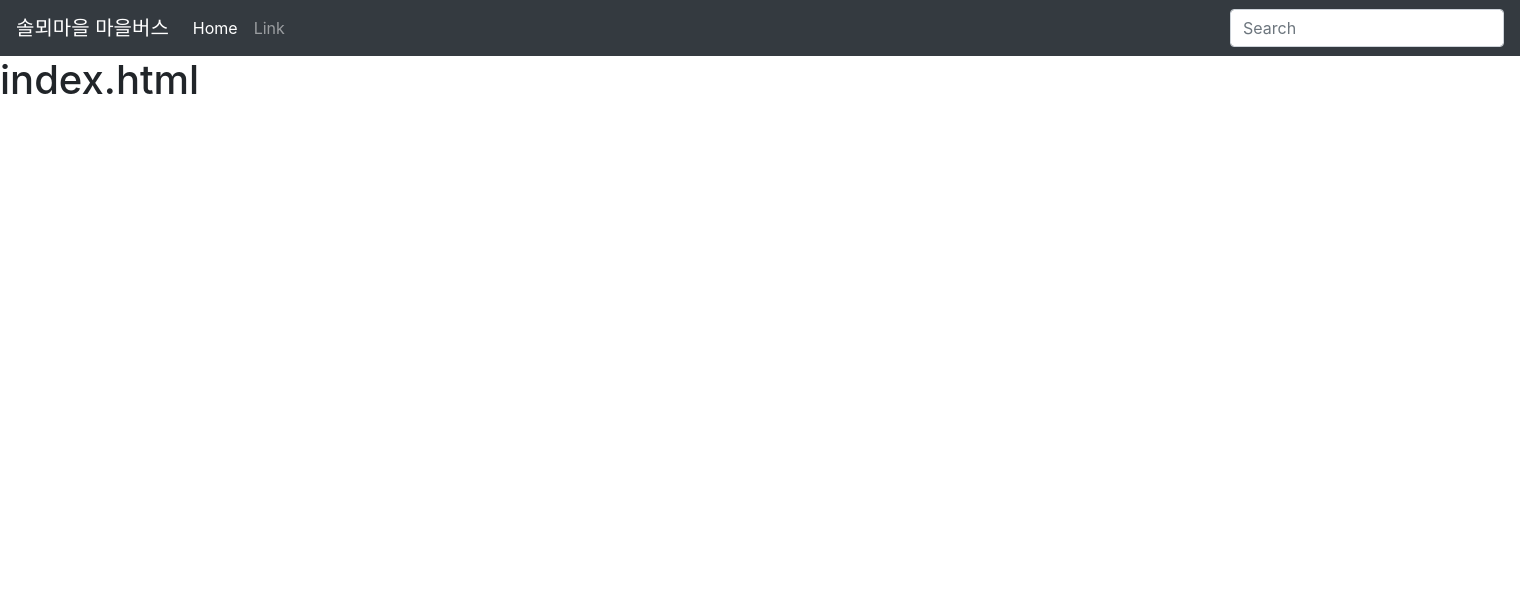
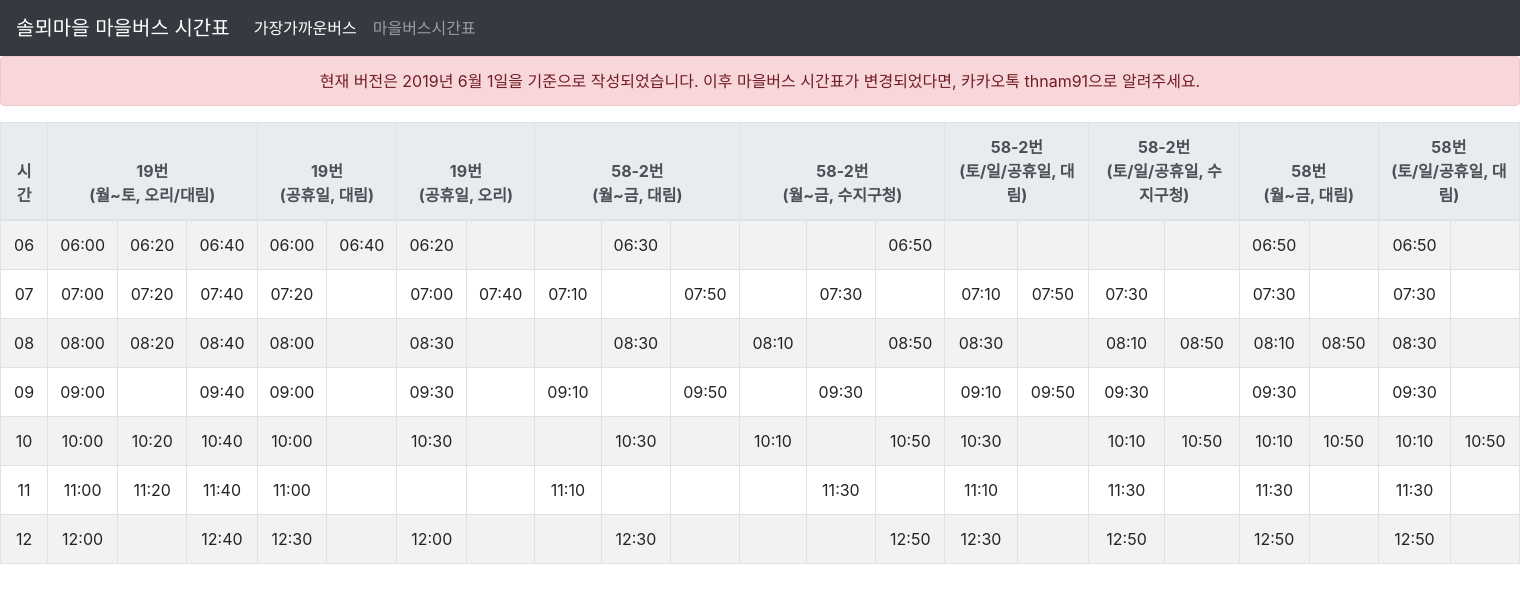
Before and after one commit to thnam91/bus-timetable, a Django app: page /timetable/ in a window 1520 px wide. Shown: the top 603 px of the page. Run offline with Django 3.2, Linux system fonts and the light colour scheme; some libraries are stand-ins or nearby versions.

Commit message:
timetable 페이지 초안 작성, bootstrap 기반의 static table 방식

```diff
--- a/timetable/templates/timetable/index.html
+++ /dev/null
@@ -1,6 +0,0 @@
-{% extends 'timetable/layout.html' %}
-{% load bootstrap4 %}
-
-{% block content %}
-<h1>index.html</h1>
-{% endblock content %}
--- a/timetable/templates/timetable/layout.html
+++ b/timetable/templates/timetable/layout.html
@@ -10,23 +10,20 @@
     </head>
     <body>
         <nav class="navbar navbar-expand navbar-dark bg-dark">
-            <a class="navbar-brand" href="#">솔뫼마을 마을버스</a>
+            <a class="navbar-brand" href="#">솔뫼마을 마을버스 시간표</a>
             <button class="navbar-toggler" type="button" data-toggle="collapse" data-target="#navbarsExample02" aria-controls="navbarsExample02" aria-expanded="false" aria-label="Toggle navigation">
                 <span class="navbar-toggler-icon"></span>
             </button>
 
             <div class="collapse navbar-collapse" id="navbarsExample02">
                 <ul class="navbar-nav mr-auto">
-                <li class="nav-item active">
-                    <a class="nav-link" href="#">Home <span class="sr-only">(current)</span></a>
-                </li>
-                <li class="nav-item">
-                    <a class="nav-link" href="#">Link</a>
-                </li>
+                    <li class="nav-item active">
+                        <a class="nav-link" href="#">가장가까운버스<span class="sr-only">(current)</span></a>
+                    </li>
+                    <li class="nav-item">
+                        <a class="nav-link" href="http://127.0.0.1:8000/timetable/">마을버스시간표</a>
+                    </li>
                 </ul>
-                <form class="form-inline my-2 my-md-0">
-                <input class="form-control" type="text" placeholder="Search">
-                </form>
             </div>
         </nav>
         {% block content %}
--- /dev/null
+++ b/timetable/templates/timetable/timetable.html
@@ -0,0 +1,133 @@
+{% extends 'timetable/layout.html' %}
+{% load bootstrap4 %}
+
+{% block content %}
+
+<div class="alert alert-danger" role="alert" align="center">
+    현재 버전은 2019년 6월 1일을 기준으로 작성되었습니다. 이후 마을버스 시간표가 변경되었다면, 카카오톡 thnam91으로 알려주세요.
+</div>
+
+<table class="table table-striped table-bordered">
+    <thead class="thead-light" align="center">
+        <tr>
+            <th scope="col">시간</th>
+            <th scope="col" colspan="3">19번<br/>(월~토, 오리/대림)</th>
+            <th scope="col" colspan="2">19번<br/>(공휴일, 대림)</th>
+            <th scope="col" colspan="2">19번<br/>(공휴일, 오리)</th>
+            <th scope="col" colspan="3">58-2번<br/>(월~금, 대림)</th>
+            <th scope="col" colspan="3">58-2번<br/>(월~금, 수지구청)</th>
+            <th scope="col" colspan="2">58-2번<br/>(토/일/공휴일, 대림)</th>
+            <th scope="col" colspan="2">58-2번<br/>(토/일/공휴일, 수지구청)</th>
+            <th scope="col" colspan="2">58번<br/>(월~금, 대림)</th>
+            <th scope="col" colspan="2">58번<br/>(토/일/공휴일, 대림)</th>
+        </tr>
+    </thead>
+    <tbody align="center">
+        <tr>
+            <td>06</td>
+            <!-- 19번 -->
+            <td>06:00</td><td>06:20</td><td>06:40</td>
+            <td>06:00</td><td>06:40</td>
+            <td>06:20</td><td></td>
+            <!-- 58-2번 -->
+            <td></td><td>06:30</td><td></td>
+            <td></td><td></td><td>06:50</td>
+            <td></td><td></td>
+            <td></td><td></td>
+            <!-- 58번 -->
+            <td>06:50</td><td></td>
+            <td>06:50</td><td></td>
+        </tr>
+        <tr>
+            <td>07</td>
+            <!-- 19번 -->
+            <td>07:00</td><td>07:20</td><td>07:40</td>
+            <td>07:20</td><td></td>
+            <td>07:00</td><td>07:40</td>
+            <!-- 58-2번 -->
+            <td>07:10</td><td></td><td>07:50</td>
+            <td></td><td>07:30</td><td></td>
+            <td>07:10</td><td>07:50</td>
+            <td>07:30</td><td></td>
+            <!-- 58번 -->
+            <td>07:30</td><td></td>
+            <td>07:30</td><td></td>
+        </tr>
+        <tr>
+            <td>08</td>
+            <!-- 19번 -->
+            <td>08:00</td><td>08:20</td><td>08:40</td>
+            <td>08:00</td><td></td>
+            <td>08:30</td><td></td>
+            <!-- 58-2번 -->
+            <td></td><td>08:30</td><td></td>
+            <td>08:10</td><td></td><td>08:50</td>
+            <td>08:30</td><td></td>
+            <td>08:10</td><td>08:50</td>
+            <!-- 58번 -->
+            <td>08:10</td><td>08:50</td>
+            <td>08:30</td><td></td>
+        </tr>
+        <tr>
+            <td>09</td>
+            <!-- 19번 -->
+            <td>09:00</td><td></td><td>09:40</td>
+            <td>09:00</td><td></td>
+            <td>09:30</td><td></td>
+            <!-- 58-2번 -->
+            <td>09:10</td><td></td><td>09:50</td>
+            <td></td><td>09:30</td><td></td>
+            <td>09:10</td><td>09:50</td>
+            <td>09:30</td><td></td>
+            <!-- 58번 -->
+            <td>09:30</td><td></td>
+            <td>09:30</td><td></td>
+        </tr>
+        <tr>
+            <td>10</td>
+            <!-- 19번 -->
+            <td>10:00</td><td>10:20</td><td>10:40</td>
+            <td>10:00</td><td></td>
+            <td>10:30</td><td></td>
+            <!-- 58-2번 -->
+            <td></td><td>10:30</td><td></td>
+            <td>10:10</td><td></td><td>10:50</td>
+            <td>10:30</td><td></td>
+            <td>10:10</td><td>10:50</td>
+            <!-- 58번 -->
+            <td>10:10</td><td>10:50</td>
+            <td>10:10</td><td>10:50</td>
+        </tr>
+        <tr>
+            <td>11</td>
+            <!-- 19번 -->
+            <td>11:00</td><td>11:20</td><td>11:40</td>
+            <td>11:00</td><td></td>
+            <td></td><td></td>
+            <!-- 58-2번 -->
+            <td>11:10</td><td></td><td></td>
+            <td></td><td>11:30</td><td></td>
+            <td>11:10</td><td></td>
+            <td>11:30</td><td></td>
+            <!-- 58번 -->
+            <td>11:30</td><td></td>
+            <td>11:30</td><td></td>
+        </tr>
+        <tr>
+            <td>12</td>
+            <!-- 19번 -->
+            <td>12:00</td><td></td><td>12:40</td>
+            <td>12:30</td><td></td>
+            <td>12:00</td><td></td>
+            <!-- 58-2번 -->
+            <td></td><td>12:30</td><td></td>
+            <td></td><td></td><td>12:50</td>
+            <td>12:30</td><td></td>
+            <td>12:50</td><td></td>
+            <!-- 58번 -->
+            <td>12:50</td><td></td>
+            <td>12:50</td><td></td>
+        </tr>
+    </tbody>
+</table>
+{% endblock content %}
--- a/timetable/views.py
+++ b/timetable/views.py
@@ -1,4 +1,4 @@
 from django.shortcuts import render
 
 def index(request):
-    return render(request, 'timetable/index.html')
+    return render(request, 'timetable/timetable.html')
```
Also changed, not shown: bus-timetable.png (added).
